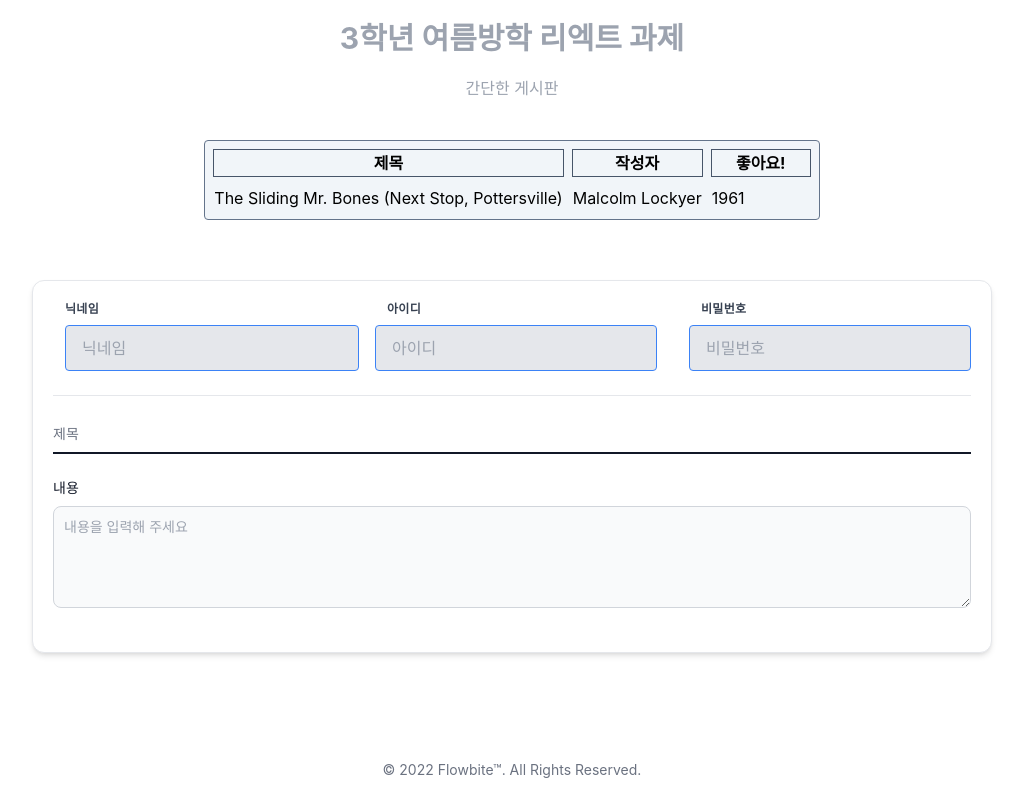
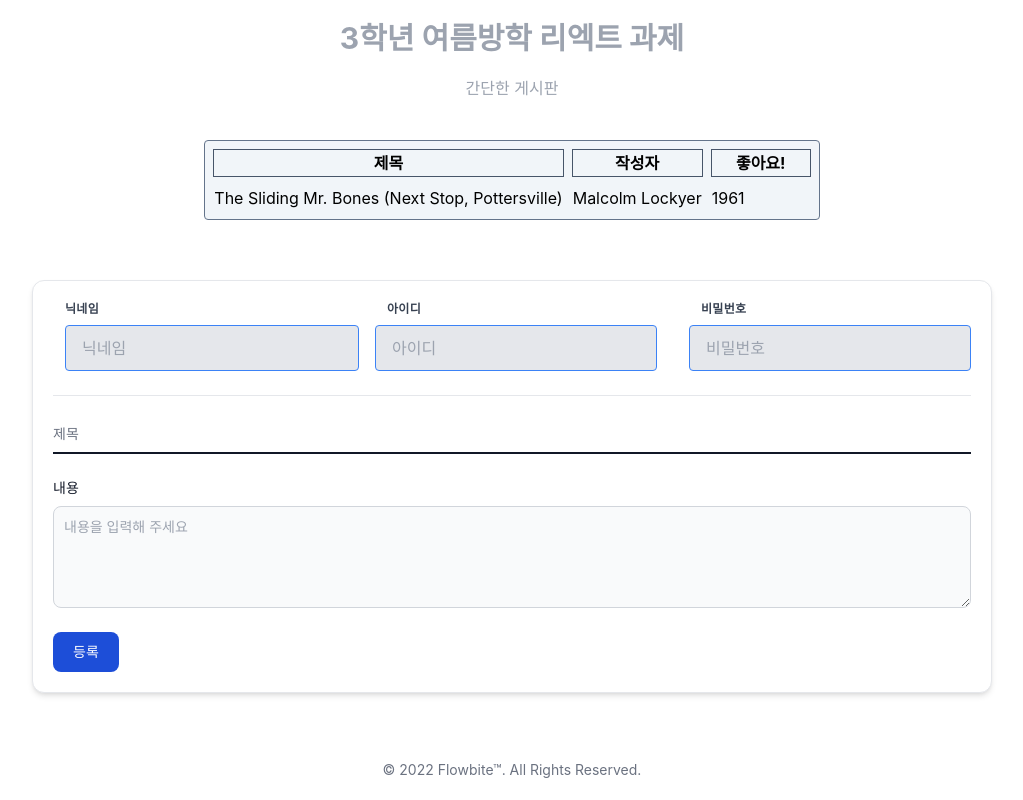
Before and after one commit to LeastKIds/YeungJin_3_2_WebPrograming3_Sumer_vacation, a React (Create React App) app in the folder app/blog/: page / in a window 1280 px wide. Shown: the whole page, without its empty margins (128-1151 px from the left). Built offline with nearby package versions, Linux system fonts and the light colour scheme.

Commit message:
readme and json server

```diff
--- /dev/null
+++ b/app/blog/db.json
@@ -0,0 +1,5 @@
+{
+  "posts" : [
+
+  ]
+}
--- a/app/blog/package.json
+++ b/app/blog/package.json
@@ -6,6 +6,7 @@
     "@testing-library/jest-dom": "^5.16.5",
     "@testing-library/react": "^13.3.0",
     "@testing-library/user-event": "^13.5.0",
+    "json-server": "^0.17.0",
     "react": "^18.2.0",
     "react-dom": "^18.2.0",
     "react-scripts": "5.0.1",
--- /dev/null
+++ b/app/blog/src/Controller/PostController.js
@@ -0,0 +1,62 @@
+import React from 'react'
+
+const read = (index) => {
+
+}
+
+const uploadCheck = async(nickname, id, password, title, content) => {
+    console.log(nickname)
+    console.log(id)
+    console.log(password)
+    console.log(title)
+    console.log(content)
+
+    if(nickname === "") {
+        alert("닉네임이 없어요")
+        return false
+    } else if (id === "") {
+        alert("아이디가 없어요")
+        return false
+    } else if (password === "") {
+        alert("비밀번호가 없어요")
+        return false
+    } else if (title === "") {
+        alert("제목이 없어요")
+        return false
+    } else if (content === "") {
+        alert("내용이 없어요")
+        return false
+    }
+
+    const post = {
+        nickname: nickname,
+        id: id,
+        password: password,
+        title: title,
+        content: content
+    }
+
+    const res = await fetch('http://localhost/post', {
+        method: 'POST',
+        headers: {'Content-type': 'application/json'},
+        body : JSON.stringify(post)
+    })
+
+    console.log(res)
+
+    // const response = await fetch('http://localhost/posts',
+    //     {
+    //         method: 'GET',
+    //     });
+    //
+    // const data = await response.json();
+    // console.log("get")
+    // console.log(data)
+
+
+
+    alert("작성 완료")
+    return true
+}
+
+export { read, uploadCheck }
--- a/app/blog/src/component/Input.js
+++ b/app/blog/src/component/Input.js
@@ -1,6 +1,15 @@
-import React from 'react'
+import React, { useState } from 'react'
+
+import { uploadCheck } from '../Controller/PostController'
 
 const Input = () => {
+
+    const [nickname, setNickname] = useState("")
+    const [id, setId] = useState("")
+    const [password, setPassword] = useState("")
+    const [title, setTitle] = useState("")
+    const [content, setContent] = useState("")
+
     return (
         <div className='flex items-center justify-center mt-10'>
             <div className="rounded-xl border p-5 shadow-md w-9/12 bg-white">
@@ -15,7 +24,9 @@ const Input = () => {
 
                         <input
                             className="appearance-none block w-full bg-gray-200 text-gray-700 border border-blue-500 rounded py-3 px-4 mb-3 leading-tight focus:outline-none focus:bg-white"
-                            id="grid-first-name" type="text" placeholder="닉네임" />
+                            id="grid-first-name" type="text" placeholder="닉네임"
+                            onChange= { (event) => { setNickname(event.target.value) } } />
+
 
 
                     </div>
@@ -31,7 +42,9 @@ const Input = () => {
 
                             <input
                                 className="appearance-none block w-full bg-gray-200 text-gray-700 border border-blue-500 rounded py-3 px-4 mb-3 leading-tight focus:outline-none focus:bg-white"
-                                id="grid-first-name" type="text" placeholder="아이디" />
+                                id="grid-first-name" type="text" placeholder="아이디"
+                                onChange={ (event) => { setId(event.target.value) }}
+                            />
                         </div>
 
                         <div>
@@ -43,7 +56,9 @@ const Input = () => {
 
                             <input
                                 className="appearance-none block w-full bg-gray-200 text-gray-700 border border-blue-500 rounded py-3 px-4 mb-3 leading-tight focus:outline-none focus:bg-white"
-                                id="grid-first-name" type="password" placeholder="비밀번호" />
+                                id="grid-first-name" type="password" placeholder="비밀번호"
+                                onChange={ (event) => { setPassword(event.target.value) } }
+                            />
                         </div>
 
                     </div>
@@ -53,7 +68,9 @@ const Input = () => {
                     <div className="relative z-0 mb-6 group">
                         <input type="text" name="floating_title" id="floating_title"
                                className="block py-2.5 px-0 w-full text-sm text-gray-900 bg-transparent border-0 border-b-2 border-gray-900 appearance-none dark:text-black dark:border-gray-600 dark:focus:border-blue-500 focus:outline-none focus:ring-0 focus:border-blue-600 peer"
-                               placeholder=" " required/>
+                               placeholder=" " required
+                                onChange={ (event) => { setTitle(event.target.value) }}
+                        />
                         <label htmlFor="floating_title"
                                className="absolute text-sm text-gray-500 dark:text-gray-400 duration-300 transform -translate-y-6 scale-75 top-3 -z-10 origin-[0] peer-focus:left-0 peer-focus:text-blue-600 peer-focus:dark:text-blue-500 peer-placeholder-shown:scale-100 peer-placeholder-shown:translate-y-0 peer-focus:scale-75 peer-focus:-translate-y-6">제목</label>
                     </div>
@@ -63,11 +80,19 @@ const Input = () => {
 
                     <textarea id="message" rows="4"
                               className="block p-2.5 w-full text-sm text-gray-500 bg-gray-50 rounded-lg border border-gray-300 focus:ring-blue-500 focus:border-blue-500 dark:bg-gray-700 dark:border-gray-600 dark:placeholder-gray-400 dark:text-white dark:focus:ring-blue-500 dark:focus:border-blue-500"
-                              placeholder="내용을 입력해 주세요"></textarea>
+                              placeholder="내용을 입력해 주세요"
+                                onChange={ (event) => { setContent(event.target.value)}}
+                    ></textarea>
                 </div>
+                <button type="button"
+                        onClick={() => { uploadCheck(nickname, id, password, title, content) }}
+                        className="inline-flex items-center px-5 py-2.5 text-sm font-medium text-center text-white bg-blue-700 rounded-lg focus:ring-4 focus:ring-blue-200 dark:focus:ring-blue-900 hover:bg-blue-800">
+                    등록
+                </button>
+
+            </div>
 
 
-            </div>
         </div>
     )
 }
```
Also changed, not shown: 2 other files (tests, documents, lock files or other folders).
